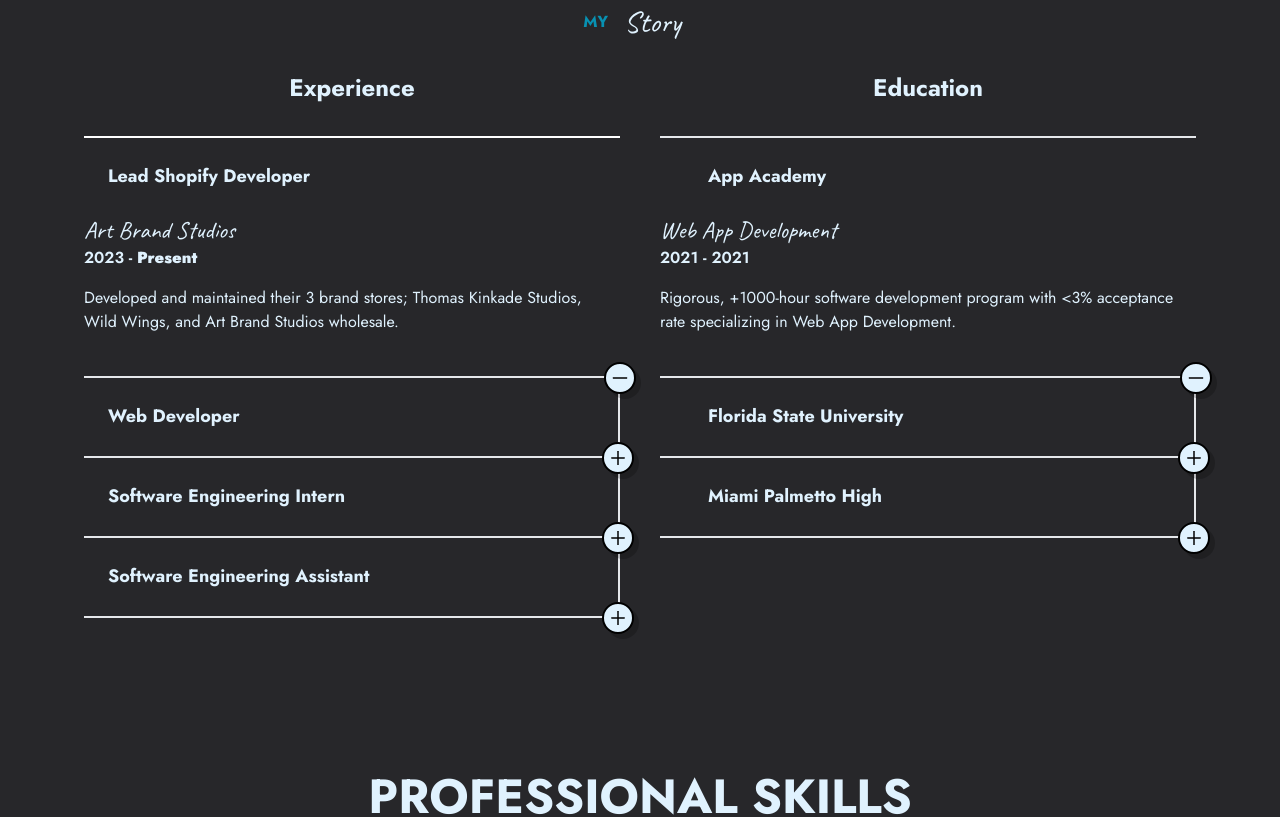
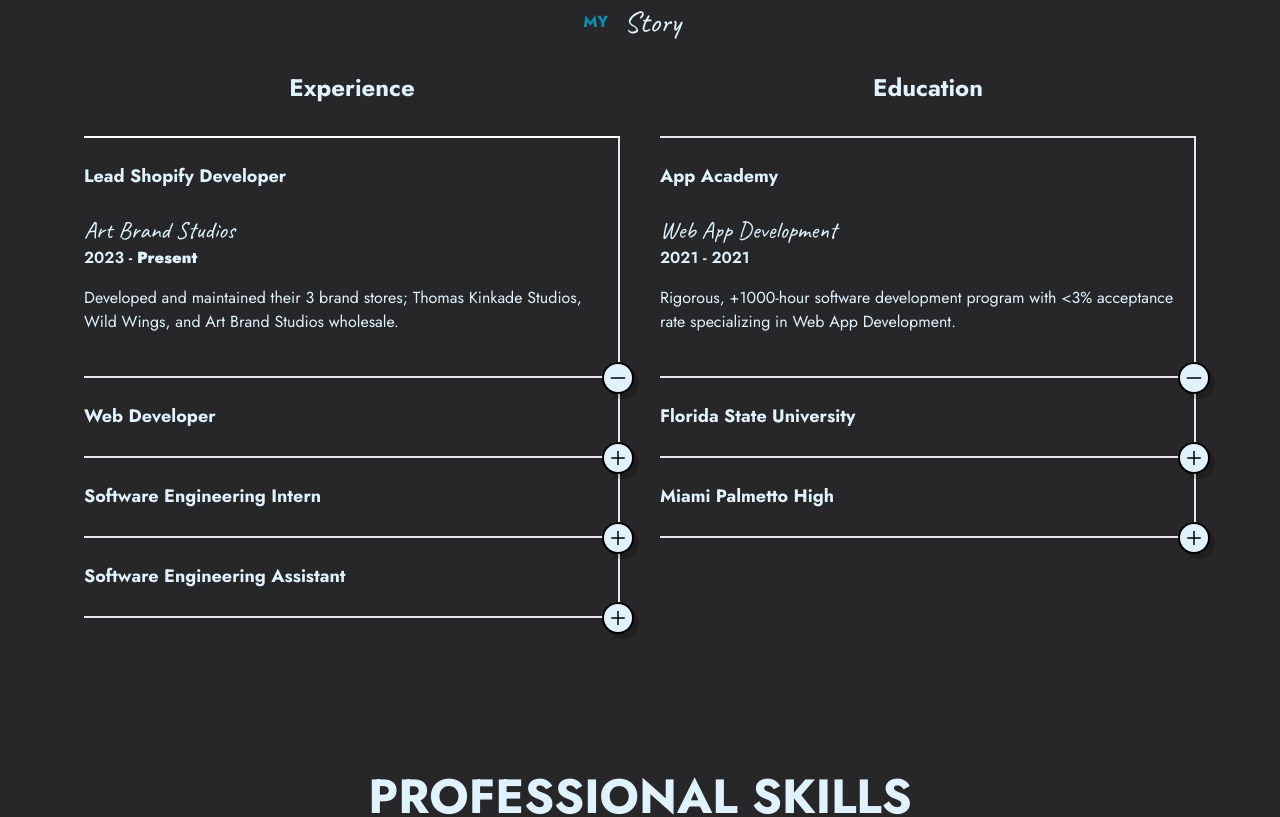
Before and after one commit to cheshirekate8/cheshirekate8.github.io, a Next.js app: page / in a window 1280 px wide. Shown: the part 1021-1838 px from the top of the page. Built offline with nearby package versions, Linux system fonts and the light colour scheme.

Commit message:
Improved resume dropdown functionality

```diff
--- a/components/Contact.jsx
+++ b/components/Contact.jsx
@@ -8,7 +8,7 @@
     {
       icon: <FaMap className="text-white" />,
       label: "Location",
-      info: "Los Angeles, CA",
+      info: "Las Vegas, NV",
       href: "",
     },
     {
--- a/components/Resume.jsx
+++ b/components/Resume.jsx
@@ -87,20 +87,20 @@
             <div className="history-items">
               {experienceData.map((experience) => (
                 <div
-                  className="relative border-r-2 first:border-r-0"
+                  className="relative border-r-2"
                   key={experience.id}
                 >
                   <div
-                    className={`border-b-2 overflow-scroll pr-4 ease-in-out duration-500 ${
+                    className={`border-b-2 pr-4 ease-in-out duration-500 ${
                       experience.id == experienceToggle
-                        ? "h-64 md:h-60"
-                        : "h-20"
+                        ? "h-64 md:h-60 overflow-scroll"
+                        : "h-20 overflow-hidden"
                     }`}
                     data-animate="active"
                   >
                     <h6
-                      className={`text-lg font-bold p-6`}
-                      onClick={() => setExperienceToggle(experience.id)}
+                      className={`text-lg font-bold py-6`}
+                      onClick={() => {experience.id === experienceToggle ? setExperienceToggle(null) : setExperienceToggle(experience.id)}}
                     >
                       <span> {experience.title} </span>
                     </h6>
@@ -128,7 +128,7 @@
                   </div>
                   <button
                     className="dot text-xl w-8 h-8 border-2 border-black rounded-full drop-shadow-hard bg-sky-100 hover:bg-sky-300 absolute -bottom-4 -right-4 text-black flex justify-center items-center z-10 ease-in-out duration-500 transform"
-                    onClick={() => setExperienceToggle(experience.id)}
+                    onClick={() => {experience.id === experienceToggle ? setExperienceToggle(null) : setExperienceToggle(experience.id)}}
                   >
                     <AiOutlineMinus
                       className={`ease-in-out duration-200 absolute ${
@@ -159,18 +159,18 @@
             <div className="history-items">
               {educationData.map((education, i) => (
                 <div
-                  className="relative border-r-2 first:border-r-0"
+                  className="relative border-r-2"
                   key={education.id}
                 >
                   <div
-                    className={`border-b-2 overflow-hidden pr-4 ease-in-out duration-500 ${
-                      educationToggle === education.id ? "h-64 md:h-60" : "h-20"
+                    className={`border-b-2 pr-4 ease-in-out duration-500 ${
+                      educationToggle === education.id ? "h-64 md:h-60 overflow-scroll" : "h-20 overflow-hidden"
                     }`}
                     data-animate="active"
                   >
                     <h6
-                      className={`text-lg font-bold px-12 py-6`}
-                      onClick={() => setEducationToggle(education.id)}
+                      className={`text-lg font-bold py-6`}
+                      onClick={() => {education.id === educationToggle ? setEducationToggle(null) : setEducationToggle(education.id)}}
                     >
                       <span> {education.academy} </span>
                     </h6>
@@ -193,7 +193,7 @@
                   </div>
                   <button
                     className="dot ease-in-out duration-500 text-xl w-8 h-8 border-2 border-black rounded-full drop-shadow-hard bg-sky-100 hover:bg-sky-300 absolute -bottom-4 -right-4 text-black flex justify-center items-center z-10"
-                    onClick={() => setEducationToggle(education.id)}
+                    onClick={() => {education.id === educationToggle ? setEducationToggle(null) : setEducationToggle(education.id)}}
                   >
                     <AiOutlineMinus
                       className={`ease-in-out duration-200 absolute  ${
```
